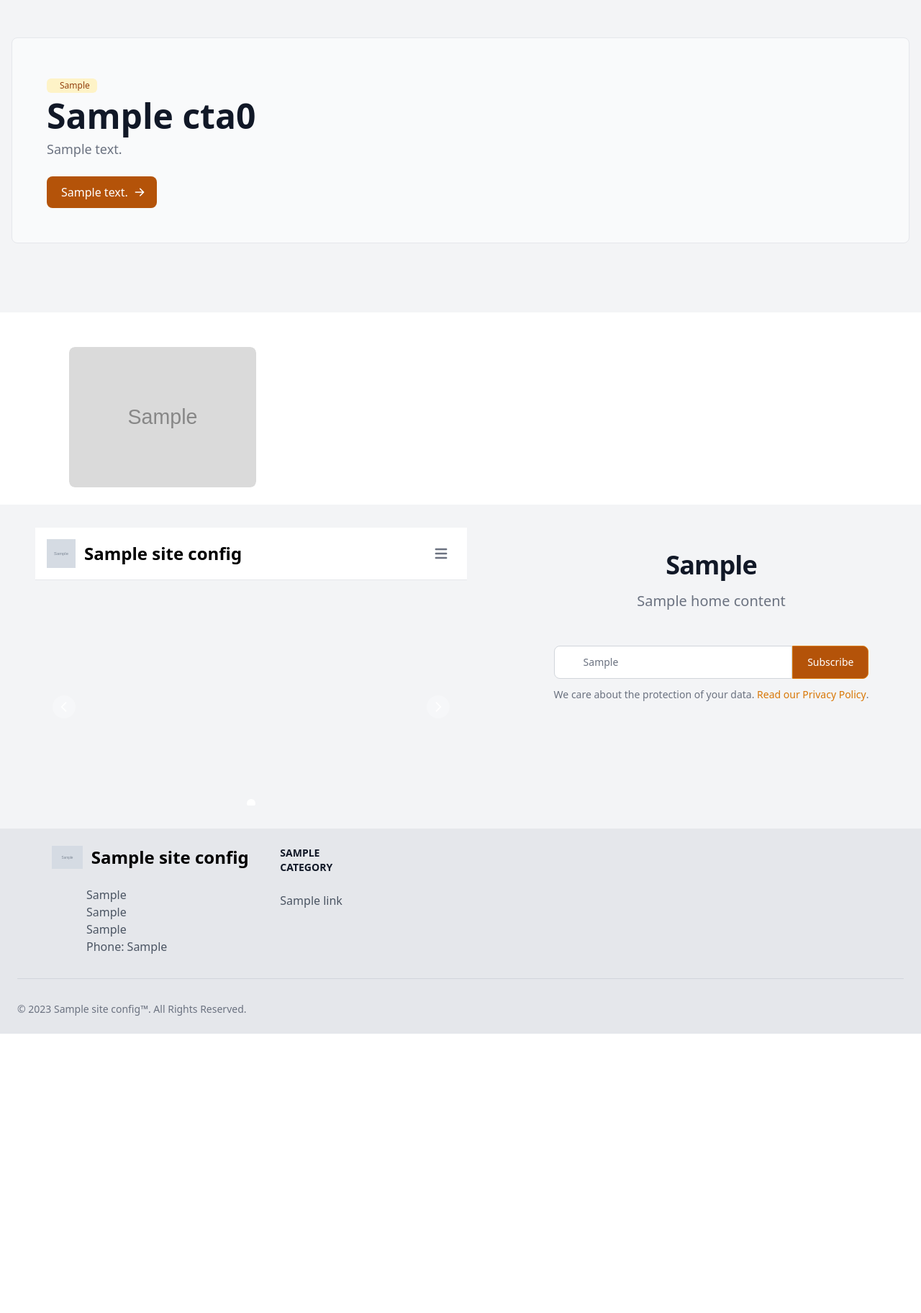
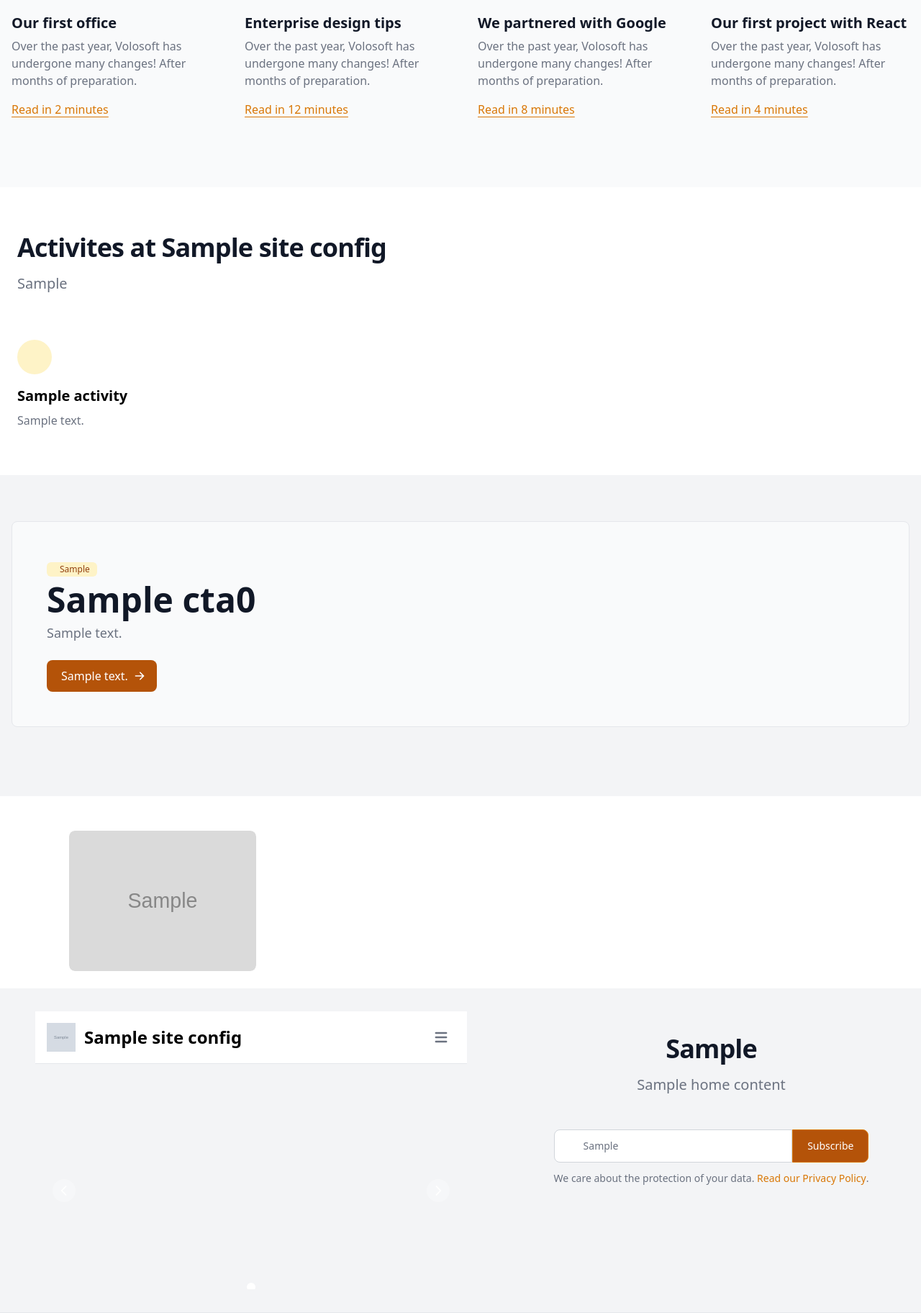
Before and after one commit to aahnik/unison, a Django app: template src/home/templates/home/index.html in a window 1280 px wide. Shown: the part 965-2789 px from the top of the page at 72% size. Before the commit the page ends 2401 px from the top, so only its background shows below. Run offline with Django 4.2, Linux system fonts and the light colour scheme; the template is opened without the code that fills it: most values are stand-ins (such as "Sample title", 1, 10 or a date in 2020); grey boxes marked "Sample" are stand-in pictures; style sheets or scripts are compiled from the project's sources; some libraries are stand-ins or nearby versions.

Commit message:
update home page with initial draft of events + news positioning

```diff
--- a/src/home/templates/home/index.html
+++ b/src/home/templates/home/index.html
@@ -5,118 +5,195 @@
 <!-- content -->
 {% block content %}
 
-<div class="px-2 md:px-12 py-4">
-  <div
-    id="default-carousel"
-    class="relative w-full h-full"
-    data-carousel="slide"
-  >
+<div class="px-2 md:px-12 py-4 flex flex-wrap">
+  <div id="default-carousel" class="relative lg:w-1/2 w-full h-full " data-carousel="slide">
     <!-- Carousel wrapper -->
     <div class="relative h-80 overflow-hidden rounded-lg md:h-[28rem]">
       {% for image in carousel_images %}
       <div class="hidden duration-700 ease-in-out" data-carousel-item>
         <a href="{{ image.redirect_url }}">
-          <img
-            src="{{ image.image.url }}"
+          <img src="{{ image.image.url }}"
             class="absolute block h-full w-full -translate-x-1/2 -translate-y-1/2 top-1/2 left-1/2"
-            alt="{{image.alt_text}}"
-          />
+            alt="{{image.alt_text}}" />
         </a>
       </div>
       {% endfor %}
     </div>
     <!-- Slider indicators -->
-    <div
-      class="absolute z-30 flex space-x-3 -translate-x-1/2 bottom-5 left-1/2"
-    >
+    <div class="absolute z-30 flex space-x-3 -translate-x-1/2 bottom-5 left-1/2">
       {% for image in carousel_images %}
-      <button
-        type="button"
-        class="w-3 h-3 rounded-full"
-        aria-current="true"
-        aria-label="Slide 1"
-        data-carousel-slide-to="0"
-      ></button>
+      <button type="button" class="w-3 h-3 rounded-full" aria-current="true" aria-label="Slide 1"
+        data-carousel-slide-to="0"></button>
       {% endfor %}
     </div>
     <!-- Slider controls -->
-    <button
-      type="button"
+    <button type="button"
       class="absolute top-0 left-0 z-30 flex items-center justify-center h-full px-4 cursor-pointer group focus:outline-none"
-      data-carousel-prev
-    >
+      data-carousel-prev>
       <span
-        class="inline-flex items-center justify-center w-8 h-8 rounded-full sm:w-10 sm:h-10 bg-white/30 dark:bg-gray-800/30 group-hover:bg-white/50 dark:group-hover:bg-gray-800/60 group-focus:ring-4 group-focus:ring-white dark:group-focus:ring-gray-800/70 group-focus:outline-none"
-      >
-        <svg
-          aria-hidden="true"
-          class="w-5 h-5 text-white sm:w-6 sm:h-6 dark:text-gray-800"
-          fill="none"
-          stroke="currentColor"
-          viewBox="0 0 24 24"
-          xmlns="http://www.w3.org/2000/svg"
-        >
-          <path
-            stroke-linecap="round"
-            stroke-linejoin="round"
-            stroke-width="2"
-            d="M15 19l-7-7 7-7"
-          ></path>
+        class="inline-flex items-center justify-center w-8 h-8 rounded-full sm:w-10 sm:h-10 bg-white/30 dark:bg-gray-800/30 group-hover:bg-white/50 dark:group-hover:bg-gray-800/60 group-focus:ring-4 group-focus:ring-white dark:group-focus:ring-gray-800/70 group-focus:outline-none">
+        <svg aria-hidden="true" class="w-5 h-5 text-white sm:w-6 sm:h-6 dark:text-gray-800" fill="none"
+          stroke="currentColor" viewBox="0 0 24 24" xmlns="http://www.w3.org/2000/svg">
+          <path stroke-linecap="round" stroke-linejoin="round" stroke-width="2" d="M15 19l-7-7 7-7"></path>
         </svg>
         <span class="sr-only">Previous</span>
       </span>
     </button>
-    <button
-      type="button"
+    <button type="button"
       class="absolute top-0 right-0 z-30 flex items-center justify-center h-full px-4 cursor-pointer group focus:outline-none"
-      data-carousel-next
-    >
+      data-carousel-next>
       <span
-        class="inline-flex items-center justify-center w-8 h-8 rounded-full sm:w-10 sm:h-10 bg-white/30 dark:bg-gray-800/30 group-hover:bg-white/50 dark:group-hover:bg-gray-800/60 group-focus:ring-4 group-focus:ring-white dark:group-focus:ring-gray-800/70 group-focus:outline-none"
-      >
-        <svg
-          aria-hidden="true"
-          class="w-5 h-5 text-white sm:w-6 sm:h-6 dark:text-gray-800"
-          fill="none"
-          stroke="currentColor"
-          viewBox="0 0 24 24"
-          xmlns="http://www.w3.org/2000/svg"
-        >
-          <path
-            stroke-linecap="round"
-            stroke-linejoin="round"
-            stroke-width="2"
-            d="M9 5l7 7-7 7"
-          ></path>
+        class="inline-flex items-center justify-center w-8 h-8 rounded-full sm:w-10 sm:h-10 bg-white/30 dark:bg-gray-800/30 group-hover:bg-white/50 dark:group-hover:bg-gray-800/60 group-focus:ring-4 group-focus:ring-white dark:group-focus:ring-gray-800/70 group-focus:outline-none">
+        <svg aria-hidden="true" class="w-5 h-5 text-white sm:w-6 sm:h-6 dark:text-gray-800" fill="none"
+          stroke="currentColor" viewBox="0 0 24 24" xmlns="http://www.w3.org/2000/svg">
+          <path stroke-linecap="round" stroke-linejoin="round" stroke-width="2" d="M9 5l7 7-7 7"></path>
         </svg>
         <span class="sr-only">Next</span>
       </span>
     </button>
   </div>
+
+
+
+
+
+  <!-- upcoming events -->
+  <div class="lg:w-1/2 flex flex-wrap justify-center content-center items-center ">
+
+
+    <div class="py-4 px-4 w-full">
+      <h1
+        class="mb-4 text-xl font-extrabold leading-none tracking-tight text-gray-900 md:text-2xl  dark:text-white text-center">
+        Events
+      </h1>
+    </div>
+
+    <div class="py-4">
+      <a href="#"
+        class="flex flex-col items-center bg-white border border-gray-200 rounded-lg shadow md:flex-row md:max-w-xl hover:bg-gray-100 dark:border-gray-700 dark:bg-gray-800 dark:hover:bg-gray-700">
+        <img class="object-cover w-full rounded-t-lg h-96 md:h-auto md:w-48 md:rounded-none md:rounded-s-lg"
+          src="/docs/images/blog/image-4.jpg" alt="">
+        <div class="flex flex-col justify-between p-4 leading-normal">
+          <h5 class="mb-2 text-2xl font-bold tracking-tight text-gray-900 dark:text-white">Noteworthy technology
+            acquisitions 2021</h5>
+          <p class="mb-3 font-normal text-gray-700 dark:text-gray-400">Here are the biggest enterprise technology
+            acquisitions of 2021 so far, in reverse chronological order.</p>
+        </div>
+      </a>
+    </div>
+
+    <div class="">
+      <a href="#"
+        class="flex flex-col items-center bg-white border border-gray-200 rounded-lg shadow md:flex-row md:max-w-xl hover:bg-gray-100 dark:border-gray-700 dark:bg-gray-800 dark:hover:bg-gray-700">
+        <img class="object-cover w-full rounded-t-lg h-96 md:h-auto md:w-48 md:rounded-none md:rounded-s-lg"
+          src="/docs/images/blog/image-4.jpg" alt="">
+        <div class="flex flex-col justify-between p-4 leading-normal">
+          <h5 class="mb-2 text-2xl font-bold tracking-tight text-gray-900 dark:text-white">Noteworthy technology
+            acquisitions 2021</h5>
+          <p class="mb-3 font-normal text-gray-700 dark:text-gray-400">Here are the biggest enterprise technology
+            acquisitions of 2021 so far, in reverse chronological order.</p>
+        </div>
+      </a>
+    </div>
+
+
+
+  </div>
+
+
+
 </div>
 
+<!-- recent news -->
+
+<div>
+
+
+  <aside aria-label="Related articles" class="py-8 lg:py-24 bg-gray-50 dark:bg-gray-800">
+    <div class="px-4 mx-auto max-w-screen-xl">
+      <h2 class="mb-8 text-2xl font-bold text-gray-900 dark:text-white">Recent News</h2>
+      <div class="grid gap-12 sm:grid-cols-2 lg:grid-cols-4">
+        <article class="max-w-xs">
+          <a href="#">
+            <img src="https://flowbite.s3.amazonaws.com/blocks/marketing-ui/article/blog-1.png" class="mb-5 rounded-lg"
+              alt="Image 1">
+          </a>
+          <h2 class="mb-2 text-xl font-bold leading-tight text-gray-900 dark:text-white">
+            <a href="#">Our first office</a>
+          </h2>
+          <p class="mb-4 text-gray-500 dark:text-gray-400">Over the past year, Volosoft has undergone many
+            changes! After months of preparation.</p>
+          <a href="#"
+            class="inline-flex items-center font-medium underline underline-offset-4 text-primary-600 dark:text-primary-500 hover:no-underline">
+            Read in 2 minutes
+          </a>
+        </article>
+        <article class="max-w-xs">
+          <a href="#">
+            <img src="https://flowbite.s3.amazonaws.com/blocks/marketing-ui/article/blog-2.png" class="mb-5 rounded-lg"
+              alt="Image 2">
+          </a>
+          <h2 class="mb-2 text-xl font-bold leading-tight text-gray-900 dark:text-white">
+            <a href="#">Enterprise design tips</a>
+          </h2>
+          <p class="mb-4  text-gray-500 dark:text-gray-400">Over the past year, Volosoft has undergone many
+            changes! After months of preparation.</p>
+          <a href="#"
+            class="inline-flex items-center font-medium underline underline-offset-4 text-primary-600 dark:text-primary-500 hover:no-underline">
+            Read in 12 minutes
+          </a>
+        </article>
+        <article class="max-w-xs">
+          <a href="#">
+            <img src="https://flowbite.s3.amazonaws.com/blocks/marketing-ui/article/blog-3.png" class="mb-5 rounded-lg"
+              alt="Image 3">
+          </a>
+          <h2 class="mb-2 text-xl font-bold leading-tight text-gray-900 dark:text-white">
+            <a href="#">We partnered with Google</a>
+          </h2>
+          <p class="mb-4  text-gray-500 dark:text-gray-400">Over the past year, Volosoft has undergone many
+            changes! After months of preparation.</p>
+          <a href="#"
+            class="inline-flex items-center font-medium underline underline-offset-4 text-primary-600 dark:text-primary-500 hover:no-underline">
+            Read in 8 minutes
+          </a>
+        </article>
+        <article class="max-w-xs">
+          <a href="#">
+            <img src="https://flowbite.s3.amazonaws.com/blocks/marketing-ui/article/blog-4.png" class="mb-5 rounded-lg"
+              alt="Image 4">
+          </a>
+          <h2 class="mb-2 text-xl font-bold leading-tight text-gray-900 dark:text-white">
+            <a href="#">Our first project with React</a>
+          </h2>
+          <p class="mb-4  text-gray-500 dark:text-gray-400">Over the past year, Volosoft has undergone many
+            changes! After months of preparation.</p>
+          <a href="#"
+            class="inline-flex items-center font-medium underline underline-offset-4 text-primary-600 dark:text-primary-500 hover:no-underline">
+            Read in 4 minutes
+          </a>
+        </article>
+      </div>
+    </div>
+  </aside>
+</div>
 <!-- activities -->
 
 <section class="bg-white dark:bg-gray-900">
   <div class="py-8 px-4 mx-auto max-w-screen-xl sm:py-16 lg:px-6">
     <div class="max-w-screen-md mb-8 lg:mb-16">
-      <h2
-        class="mb-4 text-4xl tracking-tight font-extrabold text-gray-900 dark:text-white"
-      >
+      <h2 class="mb-4 text-4xl tracking-tight font-extrabold text-gray-900 dark:text-white">
         Activites at {{site_config.site_name}}
       </h2>
       <p class="text-gray-500 sm:text-xl dark:text-gray-400">
         {{home_content.activity_subhead}}
       </p>
     </div>
-    <div
-      class="space-y-8 md:grid md:grid-cols-2 lg:grid-cols-3 md:gap-12 md:space-y-0"
-    >
+    <div class="space-y-8 md:grid md:grid-cols-2 lg:grid-cols-3 md:gap-12 md:space-y-0">
       {% for activity in activities %}
       <div>
         <div
-          class="flex justify-center items-center mb-4 w-10 h-10 rounded-full bg-primary-100 lg:h-12 lg:w-12 dark:bg-primary-900"
-        >
+          class="flex justify-center items-center mb-4 w-10 h-10 rounded-full bg-primary-100 lg:h-12 lg:w-12 dark:bg-primary-900">
           <i class="{{ activity.fa_icon }}" style="color: #d97706"></i>
         </div>
         <h3 class="mb-2 text-xl font-bold dark:text-white">
@@ -138,42 +215,27 @@
 
     {% if not forloop.first %}
     <div class="grid md:grid-cols-2 gap-8">
-    {% endif %}
-      <div
-        class="bg-gray-50 dark:bg-gray-800 border border-gray-200 dark:border-gray-700 rounded-lg p-8 md:p-12 mb-8"
-      >
-        <a
-          href="#"
-          class="bg-primary-100 text-primary-800 text-xs font-medium inline-flex items-center px-2.5 py-0.5 rounded-md dark:bg-gray-700 dark:text-primary-400 mb-2"
-        >
+      {% endif %}
+      <div class="bg-gray-50 dark:bg-gray-800 border border-gray-200 dark:border-gray-700 rounded-lg p-8 md:p-12 mb-8">
+        <a href="#"
+          class="bg-primary-100 text-primary-800 text-xs font-medium inline-flex items-center px-2.5 py-0.5 rounded-md dark:bg-gray-700 dark:text-primary-400 mb-2">
           <i class="{{ cta0.fa_icon }} pr-2"></i>
           {{ cta0.cta_type }}
         </a>
-        <h1
-          class="text-gray-900 dark:text-white text-3xl md:text-5xl font-extrabold mb-2"
-        >
+        <h1 class="text-gray-900 dark:text-white text-3xl md:text-5xl font-extrabold mb-2">
           {{ cta0.title }}
         </h1>
         <p class="text-lg font-normal text-gray-500 dark:text-gray-400 mb-6">
           {{ cta0.description }}
         </p>
-        <a
-          href="{{cta0.link}}"
-          class="inline-flex justify-center items-center py-2.5 px-5 text-base font-medium text-center text-white rounded-lg bg-primary-700 hover:bg-primary-800 focus:ring-4 focus:ring-primary-300 dark:focus:ring-primary-900"
-        >
+        <a href="{{cta0.link}}"
+          class="inline-flex justify-center items-center py-2.5 px-5 text-base font-medium text-center text-white rounded-lg bg-primary-700 hover:bg-primary-800 focus:ring-4 focus:ring-primary-300 dark:focus:ring-primary-900">
           {{ cta0.button_text }}
-          <svg
-            aria-hidden="true"
-            class="ml-2 -mr-1 w-4 h-4"
-            fill="currentColor"
-            viewBox="0 0 20 20"
-            xmlns="http://www.w3.org/2000/svg"
-          >
-            <path
-              fill-rule="evenodd"
+          <svg aria-hidden="true" class="ml-2 -mr-1 w-4 h-4" fill="currentColor" viewBox="0 0 20 20"
+            xmlns="http://www.w3.org/2000/svg">
+            <path fill-rule="evenodd"
               d="M10.293 3.293a1 1 0 011.414 0l6 6a1 1 0 010 1.414l-6 6a1 1 0 01-1.414-1.414L14.586 11H3a1 1 0 110-2h11.586l-4.293-4.293a1 1 0 010-1.414z"
-              clip-rule="evenodd"
-            ></path>
+              clip-rule="evenodd"></path>
           </svg>
         </a>
       </div>
@@ -197,9 +259,7 @@
         <a href="{{ image.redirect_url }}">
           <img
             class="h-auto max-w-full rounded-lg ease-in-out hover:scale-125 transition-all duration-300 cursor-pointer filter grayscale hover:grayscale-0"
-            src="{{ image.image.url }}"
-            alt="{{ image.alt_text }}"
-          />
+            src="{{ image.image.url }}" alt="{{ image.alt_text }}" />
         </a>
       </div>
       {% endfor %}
@@ -211,71 +271,43 @@
 <br />
 
 <div class="w-full flex flex-row flex-wrap justify-around bg-gray-100">
-  <iframe
-    class="py-8 border-lg border-solid border-black"
-    src="{{ home_content.map_embed_url }}"
-    width="600"
-    height="450"
-    style="border: 0"
-    allowfullscreen=""
-    loading="lazy"
-    referrerpolicy="no-referrer-when-downgrade"
-  ></iframe>
+  <iframe class="py-8 border-lg border-solid border-black" src="{{ home_content.map_embed_url }}" width="600"
+    height="450" style="border: 0" allowfullscreen="" loading="lazy"
+    referrerpolicy="no-referrer-when-downgrade"></iframe>
 
   <section class="bg-gray-100 dark:bg-gray-900">
     <div class="py-8 px-4 mx-auto max-w-screen-xl lg:py-16 lg:px-6">
       <div class="mx-auto max-w-screen-md sm:text-center">
-        <h2
-          class="mb-4 text-3xl font-extrabold tracking-tight text-gray-900 sm:text-4xl dark:text-white"
-        >
+        <h2 class="mb-4 text-3xl font-extrabold tracking-tight text-gray-900 sm:text-4xl dark:text-white">
           {{home_content.newsletter_signup_header}}
         </h2>
-        <p
-          class="mx-auto mb-8 max-w-2xl font-light text-gray-500 md:mb-12 sm:text-xl dark:text-gray-400"
-        >
+        <p class="mx-auto mb-8 max-w-2xl font-light text-gray-500 md:mb-12 sm:text-xl dark:text-gray-400">
           {{home_content.newsletter_signup_subtitle}}
         </p>
         <form action="#">
-          <div
-            class="items-center mx-auto mb-3 space-y-4 max-w-screen-sm sm:flex sm:space-y-0"
-          >
+          <div class="items-center mx-auto mb-3 space-y-4 max-w-screen-sm sm:flex sm:space-y-0">
             <div class="relative w-full">
-              <label
-                for="email"
-                class="hidden mb-2 text-sm font-medium text-gray-900 dark:text-gray-300"
-                >Email address</label
-              >
-              <div
-                class="flex absolute inset-y-0 left-0 items-center pl-3 pointer-events-none"
-              >
+              <label for="email" class="hidden mb-2 text-sm font-medium text-gray-900 dark:text-gray-300">Email
+                address</label>
+              <div class="flex absolute inset-y-0 left-0 items-center pl-3 pointer-events-none">
                 <i class="{{home_content.newsletter_icon}}"></i>
               </div>
               <input
                 class="block p-3 pl-10 w-full text-sm text-gray-900 bg-white rounded-lg border border-gray-300 sm:rounded-none sm:rounded-l-lg focus:ring-primary-500 focus:border-primary-500 dark:bg-gray-700 dark:border-gray-600 dark:placeholder-gray-400 dark:text-white dark:focus:ring-primary-500 dark:focus:border-primary-500"
-                placeholder="{{home_content.newsletter_signup_placeholder}}"
-                type="email"
-                id="email"
-                required=""
-              />
+                placeholder="{{home_content.newsletter_signup_placeholder}}" type="email" id="email" required="" />
             </div>
             <div>
-              <button
-                type="submit"
-                class="py-3 px-5 w-full text-sm font-medium text-center text-white rounded-lg border cursor-pointer bg-primary-700 border-primary-600 sm:rounded-none sm:rounded-r-lg hover:bg-primary-800 focus:ring-4 focus:ring-primary-300 dark:bg-primary-600 dark:hover:bg-primary-700 dark:focus:ring-primary-800"
-              >
+              <button type="submit"
+                class="py-3 px-5 w-full text-sm font-medium text-center text-white rounded-lg border cursor-pointer bg-primary-700 border-primary-600 sm:rounded-none sm:rounded-r-lg hover:bg-primary-800 focus:ring-4 focus:ring-primary-300 dark:bg-primary-600 dark:hover:bg-primary-700 dark:focus:ring-primary-800">
                 Subscribe
               </button>
             </div>
           </div>
           <div
-            class="mx-auto max-w-screen-sm text-sm text-left text-gray-500 newsletter-form-footer dark:text-gray-300"
-          >
+            class="mx-auto max-w-screen-sm text-sm text-left text-gray-500 newsletter-form-footer dark:text-gray-300">
             We care about the protection of your data.
-            <a
-              href="#"
-              class="font-medium text-primary-600 dark:text-primary-500 hover:underline"
-              >Read our Privacy Policy</a
-            >.
+            <a href="#" class="font-medium text-primary-600 dark:text-primary-500 hover:underline">Read our Privacy
+              Policy</a>.
           </div>
         </form>
       </div>
```
